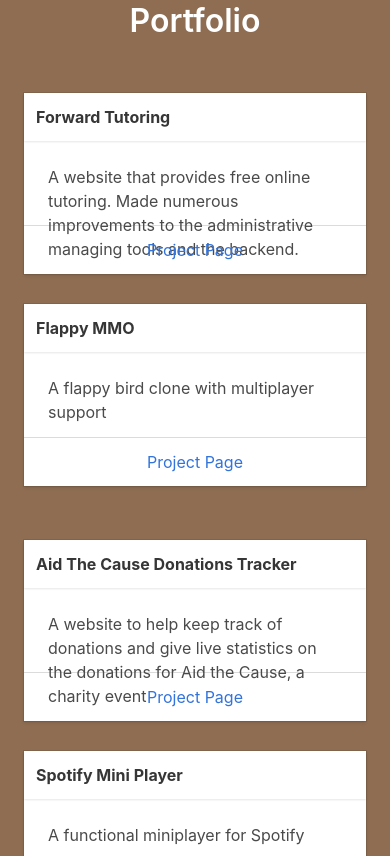
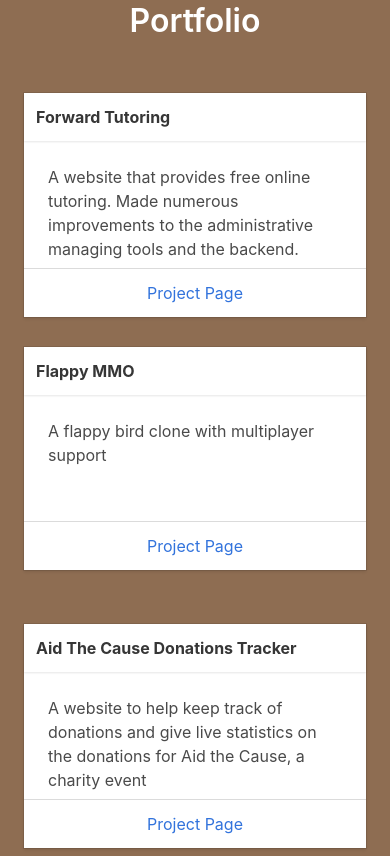
Before and after one commit to InfernalHydra/infernalhydra.github.io, a website: page index.html in a window 390 px wide. Shown: the part 1608-2464 px from the top of the page. Drawn offline with nearby package versions, Linux system fonts and the light colour scheme.

Commit message:
More updates

```diff
--- a/sass/mystyles.scss
+++ b/sass/mystyles.scss
@@ -79,6 +79,10 @@ $color5: rgba(48, 84, 118, 1);
 .card-content {
     height: 10vh !important;
     max-height: 10vh !important;
+    @media screen and (max-width: 480px) {
+        height: 15vh !important;
+        max-height: 15vh !important;
+    }
     overflow: ellipse;
     text-align: left;
 }
```
Also changed, not shown: sass/mystyles.css, 1 other file.
